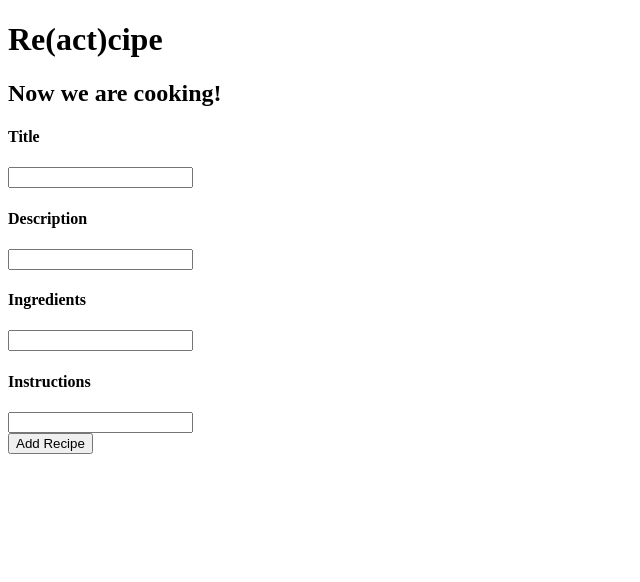
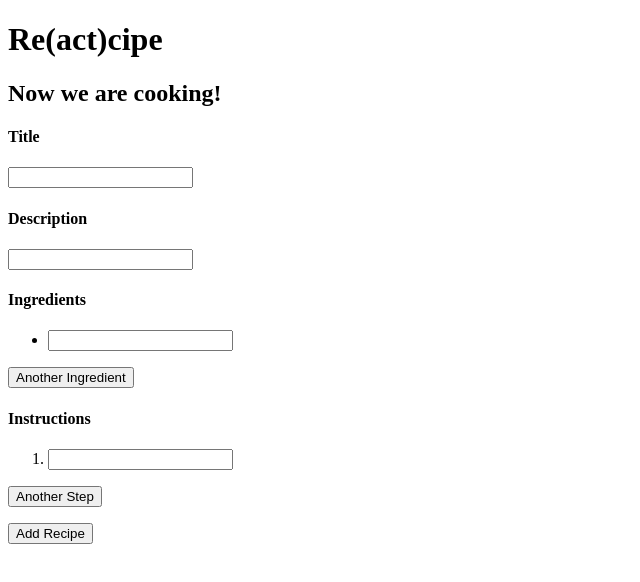
Before and after one commit to vice2al/react_example_w_redux_saga, a React app: page / in a window 1280 px wide. Shown: the top 582 px of the page, without its empty margins (0-640 px from the left). Built offline with nearby package versions, Linux system fonts and the light colour scheme.

Commit message:
Added ability to add multiple ingredients and instructions to AddRecipe.

```diff
--- a/src/Components/AddRecipe.jsx
+++ b/src/Components/AddRecipe.jsx
@@ -16,17 +16,18 @@ class AddRecipe extends Component {
       title_value: "",
       description_value: "",
       ingredients: [""],
-      Instructions: [""]
+      instructions: [""]
     };
 
     this.handleChange = this.handleChange.bind(this);
     this.handleAddition = this.handleAddition.bind(this);
+    this.handleFieldAddition = this.handleFieldAddition.bind(this);
   }
 
   handleChange(event) {
     const { value } = event.target;
     const field = parseInt(event.target.getAttribute("field"));
-
+		const index = parseInt(event.target.getAttribute("index"));
     switch(field){
 
       case TITLE_FIELD:
@@ -42,13 +43,22 @@ class AddRecipe extends Component {
         break;
       //TODO: change these two, depending on the input form
       case INGREDIENTS_FIELD:
+
+      	var list = this.state.ingredients;
+
+      	list[index] = value;
+      	console.log(event.target);
         this.setState({
-          ingredients_value: value
+          ingredients: list
         });
         break;
       case INSTRUCTIONS_FIELD:
+      	var list = this.state.instructions;
+
+      	list[index] = value;
+      	console.log(event.target);
         this.setState({
-          instructions_value: value
+          instructions: list
         });
         break;
       default:
@@ -61,8 +71,26 @@ class AddRecipe extends Component {
 
   }
 
+  handleFieldAddition(event) {
+  	const field = parseInt(event.target.getAttribute("field"));
+  	var list = [];
+  	if (field == INGREDIENTS_FIELD){
+	  	list = this.state.ingredients;
+	  	list.push("");
+	  	this.setState({
+	  		ingredients: list
+	  	});
+  	}
+  	else {
+  		list = this.state.instructions;
+	  	list.push("");
+	  	this.setState({
+	  		instructions: list
+	  	});
+  	}
+  }
+
   render() {
-
     return (
     	<div>
 	    	<div>
@@ -87,29 +115,59 @@ class AddRecipe extends Component {
           </form>
 
           <h4>{"Ingredients"}</h4>
-          <form>
+
+          <ul>
+	          {this.state.ingredients.map((value, index) => {
+	            return (
+  	            <li key={index}>
+  	            	<form key={index}>
   		              <input
+  		              	key={index}
+  		              	index={index}
   		                type="text"
   		                field={INGREDIENTS_FIELD}
-              value={this.state.value}
+  		                value={value}
   		                onChange={this.handleChange}
   		              />
   		            </form>
-
+  		          </li>)
+	          })}
+          </ul>
+          <button
+          	field={INGREDIENTS_FIELD}
+          	onClick={this.handleFieldAddition}
+          >
+		        {"Another Ingredient"}
+		      </button>
           <h4>{"Instructions"}</h4>
-          <form>
+          <ol>
+	          {this.state.instructions.map((value, index) => {
+	            return (
+  	            <li key={index}>
+  	            	<form key={index}>
   		              <input
+  		              	key={index}
+  		              	index={index}
   		                type="text"
   		                field={INSTRUCTIONS_FIELD}
-              value={this.state.value}
+  		                value={value}
   		                onChange={this.handleChange}
   		              />
   		            </form>
-
+  		          </li>)
+	          })}
+          </ol>
+          <button
+          	field={INSTRUCTIONS_FIELD}
+          	onClick={this.handleFieldAddition}
+          >
+		        {"Another Step"}
+		      </button>
+	      </div>
+	      <p/>
 	      <button onClick={this.handleAddition}>
 	        {"Add Recipe"}
 	      </button>
-	      </div>
       </div>
     );
   }
```
Lines whose indentation alone changed are shown as unchanged.
